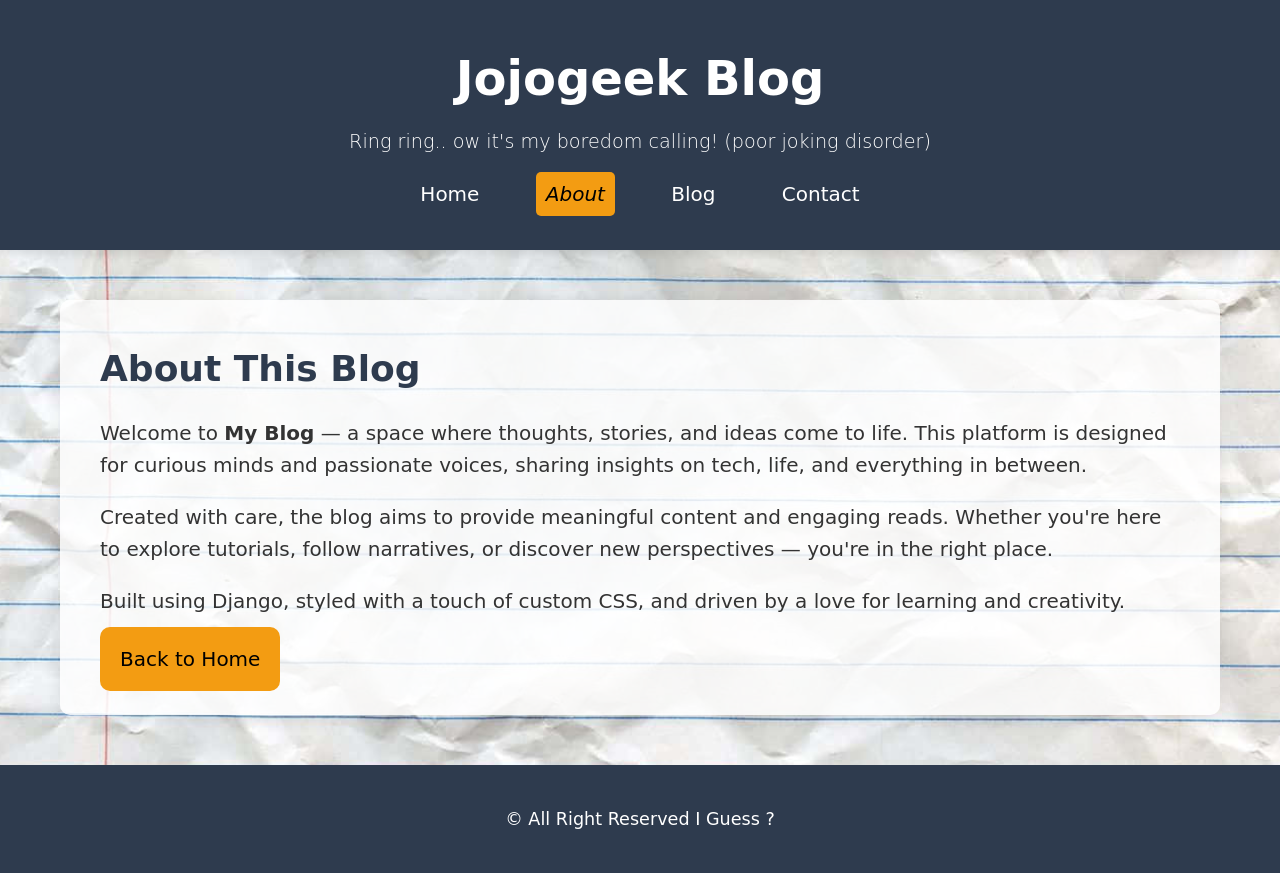
After one commit to pariya-tavangar/Jojogeek-Blog, a Django app: page /about/ in a window 1280 px wide. The commit adds this page. Run offline with Django 5.2, Linux system fonts and the light colour scheme.

Commit message:
about page and navbar tag

```diff
--- /dev/null
+++ b/blog/templates/blog/about.html
@@ -0,0 +1,22 @@
+{% extends 'blog/base.html' %}
+
+{% block title %}About | My Blog{% endblock %}
+
+{% block content %}
+<div class="container">
+    <div class="post" style="padding: 40px; background-color: #ffffffd1;">
+        <h2 style="font-size: 36px; color: #2e3b4e;">About This Blog</h2>
+        <p style="font-size: 20px; margin-top: 20px;">
+            Welcome to <strong>My Blog</strong> — a space where thoughts, stories, and ideas come to life. This platform is designed for curious minds and passionate voices, sharing insights on tech, life, and everything in between.
+        </p>
+        <p style="font-size: 20px; margin-top: 20px;">
+            Created with care, the blog aims to provide meaningful content and engaging reads. Whether you're here to explore tutorials, follow narratives, or discover new perspectives — you're in the right place.
+        </p>
+        <p style="font-size: 20px; margin-top: 20px;">
+            Built using Django, styled with a touch of custom CSS, and driven by a love for learning and creativity.
+        </p>
+        <br>
+        <a href="{% url 'home' %}" class="nextBtn">Back to Home</a>
+    </div>
+</div>
+{% endblock %}
--- a/blog/templates/blog/base.html
+++ b/blog/templates/blog/base.html
@@ -10,8 +10,8 @@
         <h1>Jojogeek Blog</h1>
         <p>Ring ring.. ow it's my boredom calling! (poor joking disorder)</p>
     <nav>
-        <a href="{% url 'home' %}" class="nav-btn active">Home</a>
-        <a href="#" class="nav-btn">About</a>
+        <a href="{% url 'home' %}" class=" nav-btn {% if request.path == '/' %} active {% endif %}">Home</a>
+        <a href="{% url 'about' %}" class="nav-btn {% if request.path == '/about/' %} active {% endif %}">About</a>
         <a href="#" class="nav-btn">Blog</a>
         <a href="#" class="nav-btn">Contact</a>
     </nav>
--- a/blog/urls.py
+++ b/blog/urls.py
@@ -5,5 +5,6 @@ urlpatterns = [
     path('', views.home, name='home'),
     path('all/', views.all_posts, name='all_posts'),
     path('post/<int:pk>/', views.post_detail, name='post_detail'),
+    path('about/', views.about, name="about"),
 ]
 # This code defines the URL patterns for a Django blog application. It includes two URL patterns:
--- a/blog/views.py
+++ b/blog/views.py
@@ -22,3 +22,6 @@ def post_detail(request, pk):
 def all_posts(request):
     allpost = Post.objects.all()
     return render(request, 'blog/all_posts.html', {'posts': allpost})
+
+def about(request):
+    return render(request,'blog/about.html')
```
